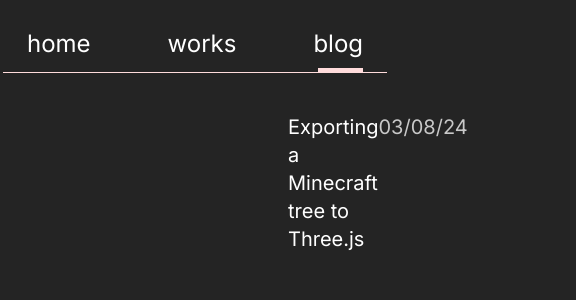
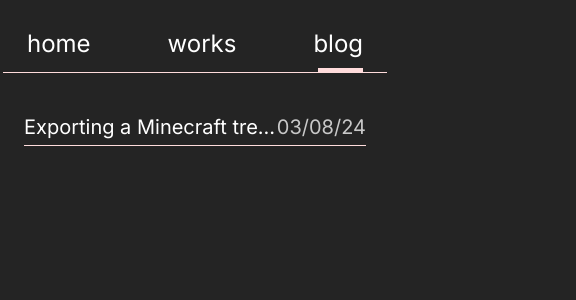
Before and after one commit to rakkateichou/rakkade-su, a Next.js app: page /blog in a window 390 px wide. Shown: the top 300 px of the page, 576 px wide, since content can reach past the window. Built offline with nearby package versions, Linux system fonts and the light colour scheme.

Commit message:
blog mobile

```diff
--- a/app/blog/page.tsx
+++ b/app/blog/page.tsx
@@ -1,10 +1,10 @@
 export default function Blog() {
   return (
-    <main className="slide-in-left px-72 mt-10">
+    <main className="slide-in-left px-6 mt-10 sm:px-72 sm:mt-10">
       <div>
         <div>
-        <div className="flex justify-between text-xl">
-          <div>Exporting a Minecraft tree to Three.js</div>
+        <div className="flex justify-between text-nowrap text-xl">
+          <div className="truncate w-64 sm:w-full">Exporting a Minecraft tree to Three.js</div>
           <div className="opacity-75">03/08/24</div>
         </div>
         <div className="h-px mt-1 bg-sakura-1"/>
```
